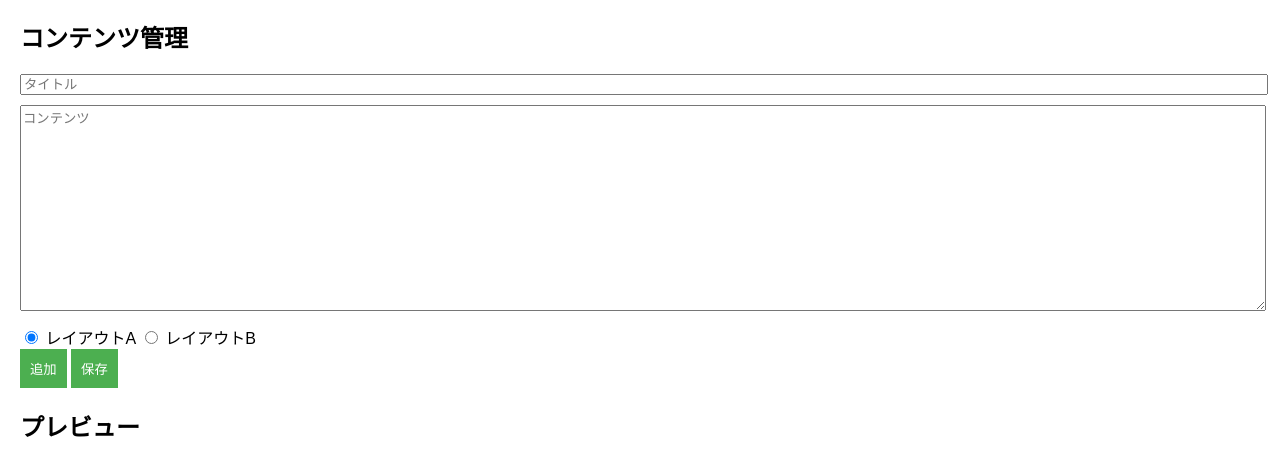
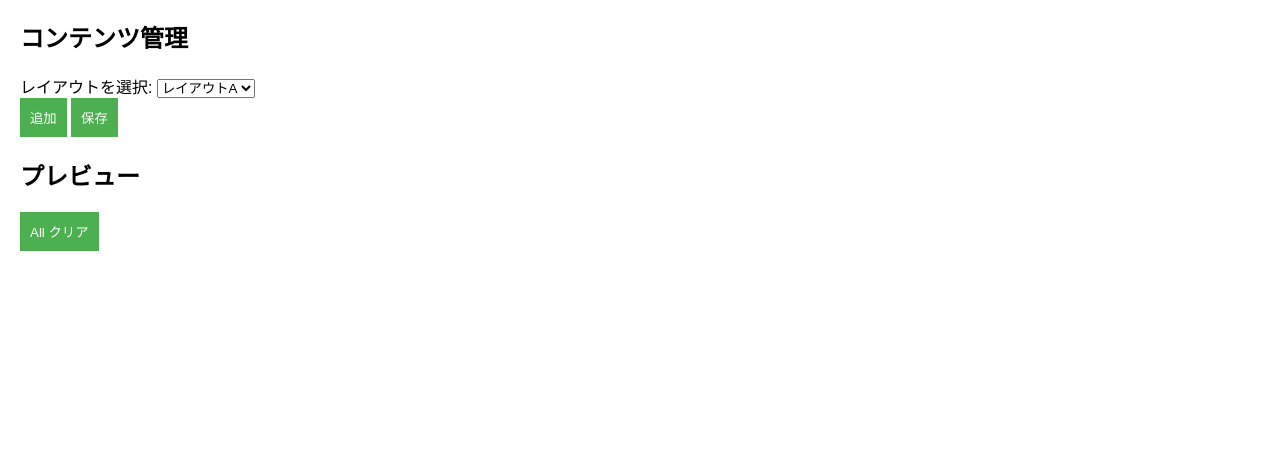
Before and after one commit to awamori40do-suzume/local_cms, a plain HTML site: page index.html in a window 1280 px wide. Shown: the part 70-546 px from the top of the page. Drawn offline with Linux system fonts and the light colour scheme.

Commit message:
Update index.html

```diff
--- a/index.html
+++ b/index.html
@@ -11,19 +11,23 @@
     <!-- CMS 管理パネル -->
     <div id="cms">
         <h2>コンテンツ管理</h2>
-        <input type="text" id="page-title" placeholder="タイトル">
-        <textarea id="page-content" placeholder="コンテンツ"></textarea>
-        <div>
-            <label><input type="radio" name="layout" value="layoutA" checked> レイアウトA</label>
-            <label><input type="radio" name="layout" value="layoutB"> レイアウトB</label>
+        <label for="layout-select">レイアウトを選択:</label>
+        <select id="layout-select" onchange="updateLayout()">
+            <option value="A">レイアウトA</option>
+            <option value="B">レイアウトB</option>
+        </select>
+        <div id="layout-specific-fields">
+            <!-- ここにレイアウトごとの入力欄が表示されます -->
         </div>
         <button onclick="addContent()">追加</button>
-        <button onclick="saveContent()">保存</button>
+        <button onclick="saveAllContent()">保存</button>
     </div>
 
     <!-- コンテンツ表示エリア -->
     <div id="content-display">
         <h2>プレビュー</h2>
+        <div id="preview"></div>
+        <button onclick="clearAll()">All クリア</button>
     </div>
 
     <script src="cms.js"></script>
```
